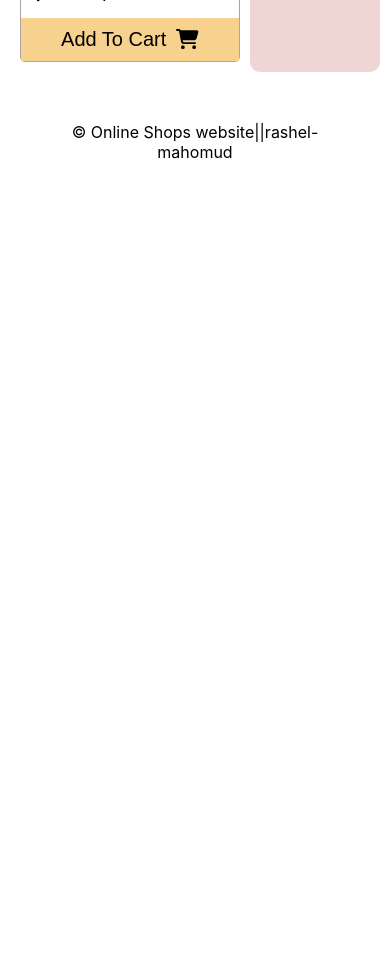
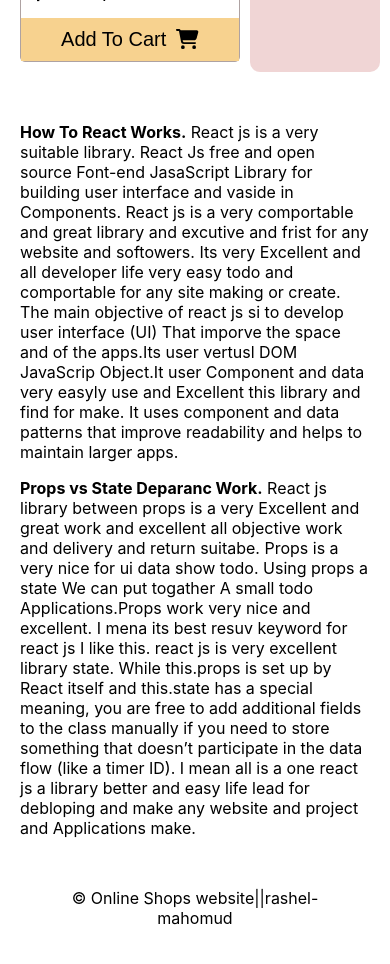
Before and after one commit to rashelmahomud/watch-ecommarc-shop, a React (Create React App) app: page / in a window 390 px wide. Shown: the part 4280-5244 px from the top of the page. Before the commit the page ends 4492 px from the top, so only its background shows below. Built offline with nearby package versions, Linux system fonts and the light colour scheme.

Commit message:
added a Q1 Q2

```diff
--- a/src/App.js
+++ b/src/App.js
@@ -1,14 +1,18 @@
 import './App.css';
 import Footer from './Componentes/Footer/Footer';
 import Header from './Componentes/Header/Header';
+import Quation from './Componentes/Quation/Quation';
 import Shop from './Componentes/Shop/Shop';
 
 function App() {
   return (
     <div>
+
       <Header></Header>
       <Shop></Shop>
+      <Quation></Quation>
       <Footer></Footer>
+
     </div>
   );
 }
--- /dev/null
+++ b/src/Componentes/Quation/Quation.css
@@ -0,0 +1,16 @@
+
+.quations {
+    padding: 0px 140px;
+    margin-top: 50px;
+}
+
+
+/* responsive css code here  */
+@media screen and (max-width: 668px) {
+
+
+.quations {
+    padding: 0px 20px;
+    margin-top: 50px;
+}
+}
--- /dev/null
+++ b/src/Componentes/Quation/Quation.js
@@ -0,0 +1,18 @@
+import React from 'react';
+import './Quation.css';
+
+const Quation = () => {
+    return (
+        <div className='quations'>
+            <p><strong>How To React Works.</strong> React js is a very suitable library. React Js free and open source Font-end JasaScript Library for building user interface and vaside in Components. React js is a very comportable and great library and excutive and frist for any website and softowers. Its very Excellent and all developer life very easy todo and comportable for any site making or create.
+            The main objective of react js si to develop user interface (UI) That imporve the space and of the apps.Its user vertusl DOM JavaScrip Object.It user Component and data very easyly use and Excellent this library and find for make. It uses component and data patterns that improve readability and helps to maintain larger apps.
+            </p>
+            <p> <strong>Props vs State Deparanc Work.</strong> React js library between props is a  very Excellent and great work and excellent all objective work and delivery and return suitabe. Props is a  very nice for ui data show todo.
+            Using props a state We can put togather A small todo Applications.Props work very nice and excellent. I mena its best resuv keyword for react js I like this.
+            react js is very excellent library state. While this.props is set up by React itself and this.state has a special meaning, you are free to add additional fields to the class manually if you need to store something that doesn’t participate in the data flow (like a timer ID). I mean all is a one react js a library better and easy life lead for debloping and make any website and project and Applications make.
+            </p>
+        </div>
+    );
+};
+
+export default Quation;
--- a/src/Componentes/Shop/Shop.js
+++ b/src/Componentes/Shop/Shop.js
@@ -22,6 +22,7 @@ const Shop = () => {
         <div className='shops'>
 
           <div className='shop'>
+
           {
                  products.map(product => <Product
                     key={product.id}
```
